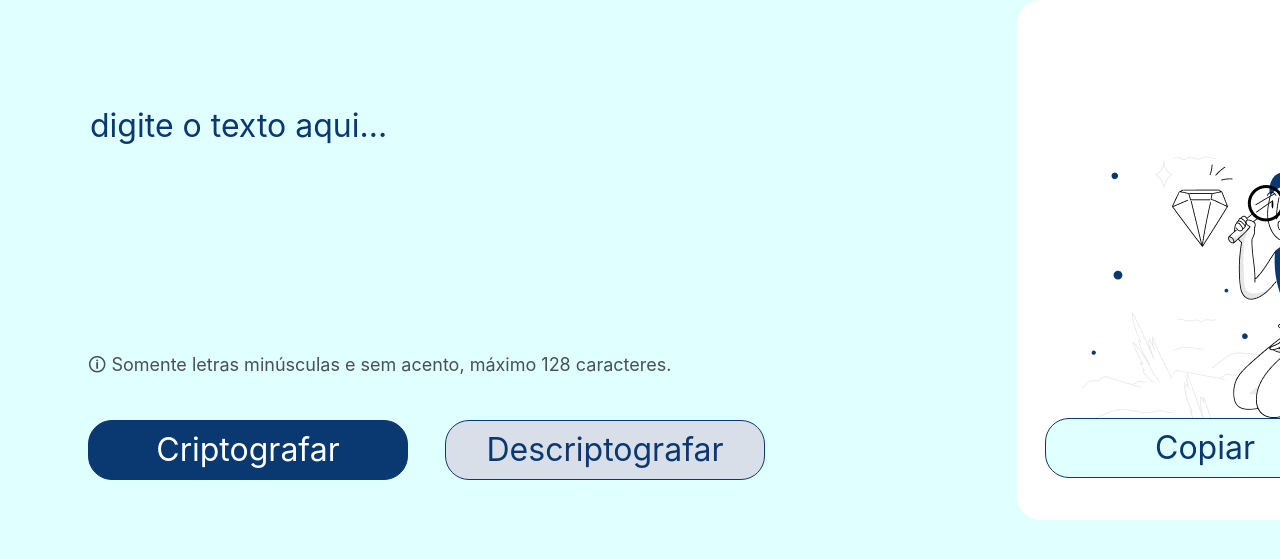
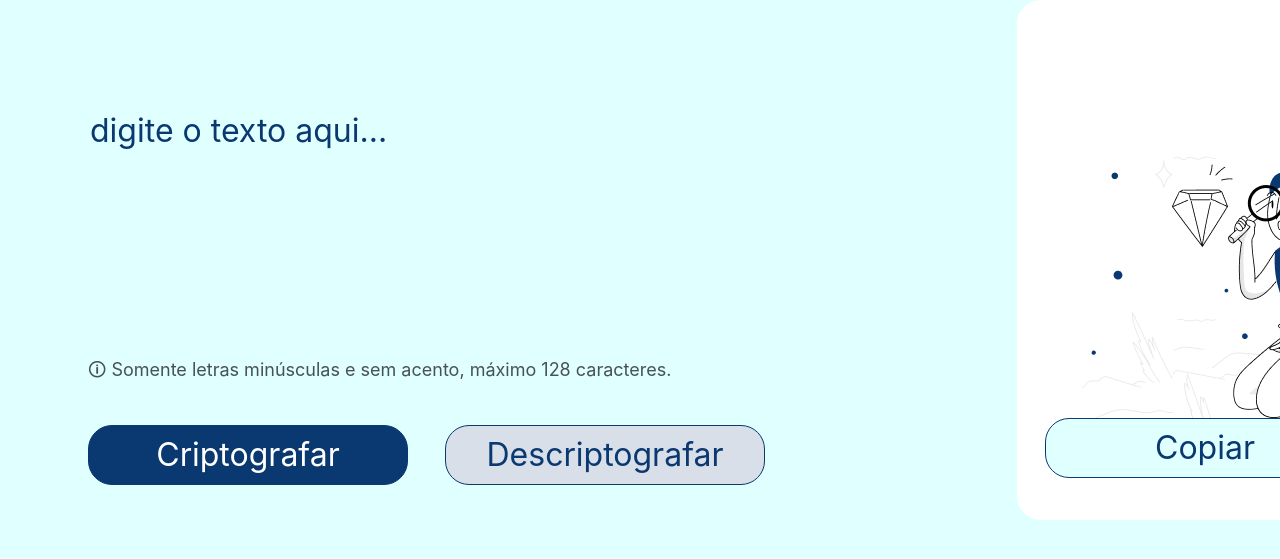
Before and after one commit to LucasVicente98/Encriptador-Texto-Challenge-Alura, a plain HTML site: page index.html in a window 1280 px wide. Shown: the part 59-618 px from the top of the page. Drawn offline with Linux system fonts and the light colour scheme.

Commit message:
mais ajustes

```diff
--- a/style.css
+++ b/style.css
@@ -21,9 +21,9 @@ main {
 .text-area {
     resize: none;
     border: none;
-    border-radius: 30px;
+    border-radius: 10px;
     color: #0A3871;
-    margin-top: 90px;
+    margin-top: 95px;
     text-transform: lowercase;
 }
 
```
